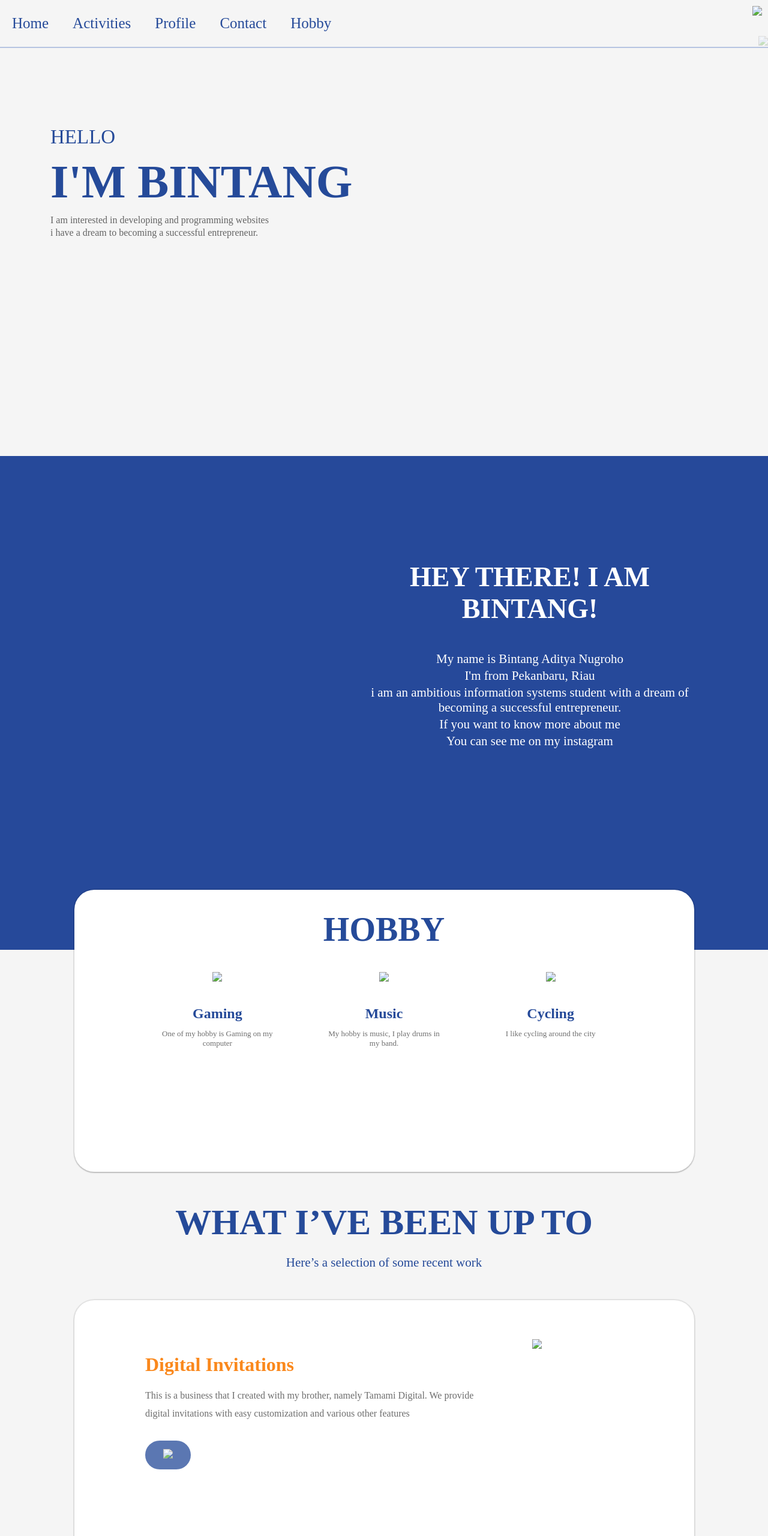
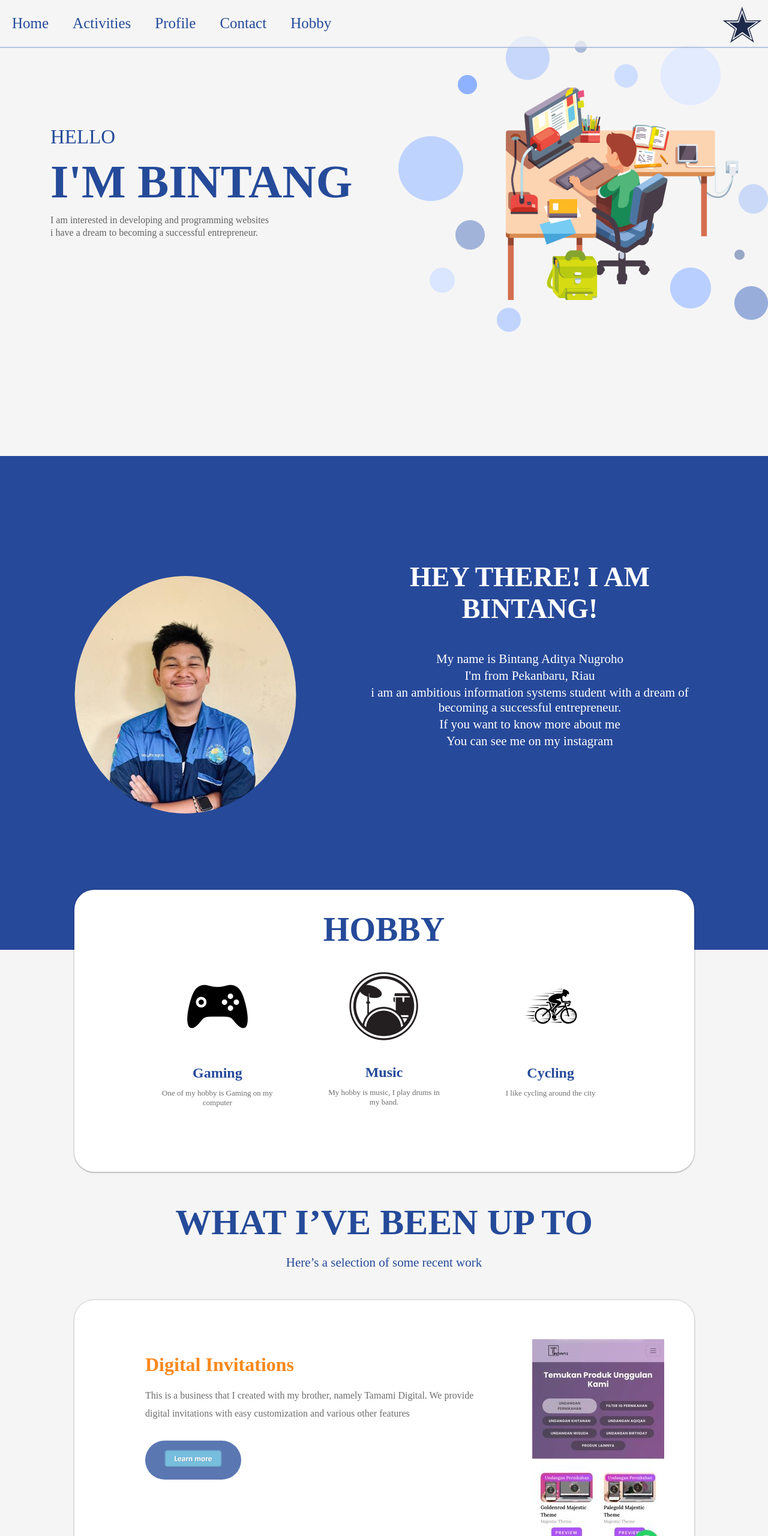
Before and after one commit to BintangAdityaNugroho/BintangAdityaNugrohoo.github.io, a plain HTML site: page index.html in a window 1280 px wide. Shown: the top 2560 px of the page at 60% size. Drawn offline with Linux system fonts and the light colour scheme.

Commit message:
Update index.html

```diff
--- a/index.html
+++ b/index.html
@@ -28,7 +28,7 @@
             <a href="#skills">Hobby</a>
         </div>
 
-                <a href="#"><img src="assets/star.png"> </a>
+                <a href="#"><img src="star.png"> </a>
 
 
 
@@ -42,13 +42,13 @@
             <p>I am interested in developing and programming websites</p>
             <p>i have a dream to becoming a successful entrepreneur.</p>
             </div>
-            <img src="assets/introwork.png">
+            <img src="introwork.png">
         </div>
     </div>
     <div class="profile" id="profile">
         <div class="container">
             <div class="contents-profile">
-                <img class="pict-profile" src="assets/bintang.jpeg">
+                <img class="pict-profile" src="bintang.jpeg">
                 <div class="info-cv">
                     <h2>HEY THERE! I AM BINTANG!</h2>
                     <p>My name is Bintang Aditya Nugroho</p>
@@ -67,17 +67,17 @@
                 <h1 id="skills">HOBBY</h1>
                 <div class="skills" >
                     <div class="skill">
-                        <img src="assets/gaming.png">
+                        <img src="gaming.png">
                         <h2>Gaming</h2>
                         <p>One of my hobby is Gaming on my computer</p>
                     </div>
                     <div class="skill">
-                        <img src="assets/drum.png">
+                        <img src="drum.png">
                         <h2>Music</h2>
                         <p>My hobby is music, I play drums in my band.</p>
                     </div>
                     <div class="skill">
-                        <img src="assets/cycling.png">
+                        <img src="cycling.png">
                         <h2>Cycling</h2>
                         <p>I like cycling around the city</p>
                     </div>
@@ -95,11 +95,11 @@
 
                     </p>
                     <div class="btn-mobile">
-                           <a href="https://tamamidigital.com/"><img src="assets/learn more.png" ></a>
+                           <a href="https://tamamidigital.com/"><img src="learn more.png" ></a>
                     </div>
                 </div>
                 <div class="pict-mobile">
-                    <img src="assets/tamamidigital.jpg" >
+                    <img src="tamamidigital.jpg" >
                 </div>
             </div>
             <h1 class="section3">GET IN TOUCH</h1>
@@ -111,28 +111,28 @@
             <div class="sosmed" id="sosmed">
                 <ul>
                     <li>
-                        <a href="https://wa.me/6282292502277"> <img src="assets/wa.png" alt=""><h2>+6282292502277</h2> </a>
+                        <a href="https://wa.me/6282292502277"> <img src="wa.png" alt=""><h2>+6282292502277</h2> </a>
 
 
                     </li>
 
                     <li> <a href="https://www.facebook.com/profile.php?id=100006173656485&mibextid=9R9pXO">
-                        <img src="assets/facebook.png" > <h2>BintangAdityaNugroho</h2>
+                        <img src="facebook.png" > <h2>BintangAdityaNugroho</h2>
                     </a></li>
 
                     <li><a href="https://www.instagram.com/bintangadityaaa/?igshid=MzRlODBiNWFlZA%3D%3D">
-                        <img src="assets/ig.png" ><h2>@BintangAdityaNugroho</h2>
+                        <img src="ig.png" ><h2>@BintangAdityaNugroho</h2>
                     </a></li>
 
                     <li>
                         <a href="https://github.com/BintangAdityaNugroho">
-                            <img src="assets/github.png" ><h2>BintangAdityaNugroho</h2>
+                            <img src="github.png" ><h2>BintangAdityaNugroho</h2>
                         </a>
                     </li>
 
                     <li>
                         <a href="https://youtube.com/@bintangaditya3699?si=o_Cq8AN_kWd43CGy">
-                            <img src="assets/yt.png" ><h2>BintangAdityaNugroho</h2>
+                            <img src="yt.png" ><h2>BintangAdityaNugroho</h2>
                         </a>
                     </li>
 
```
